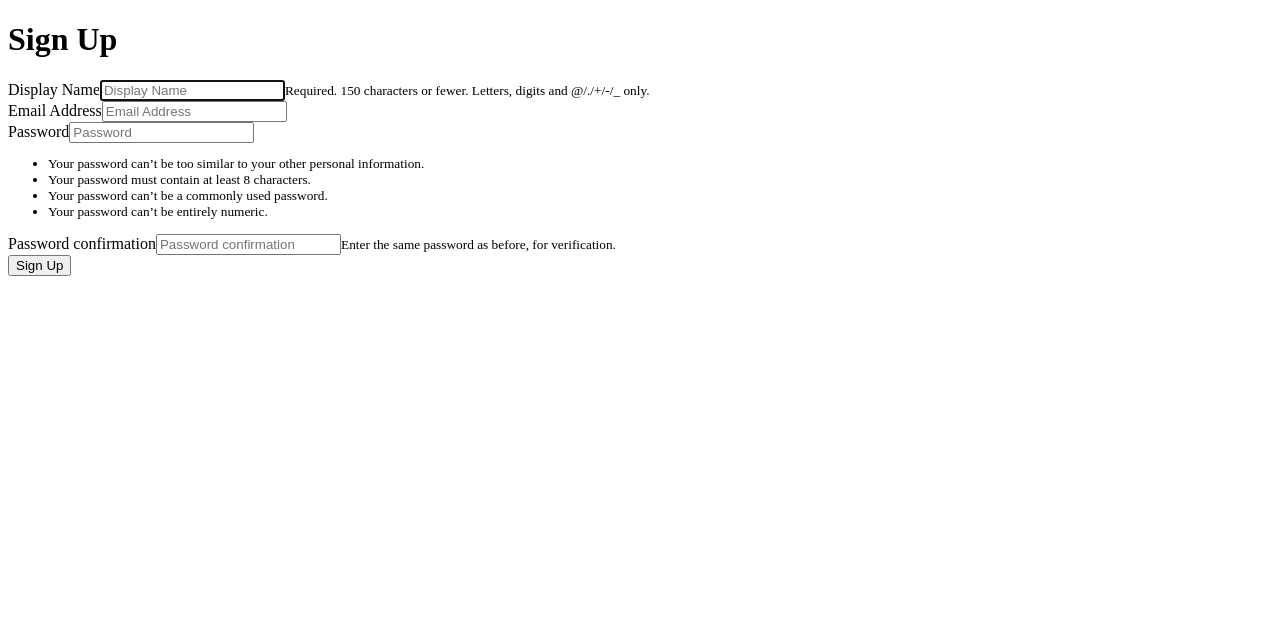
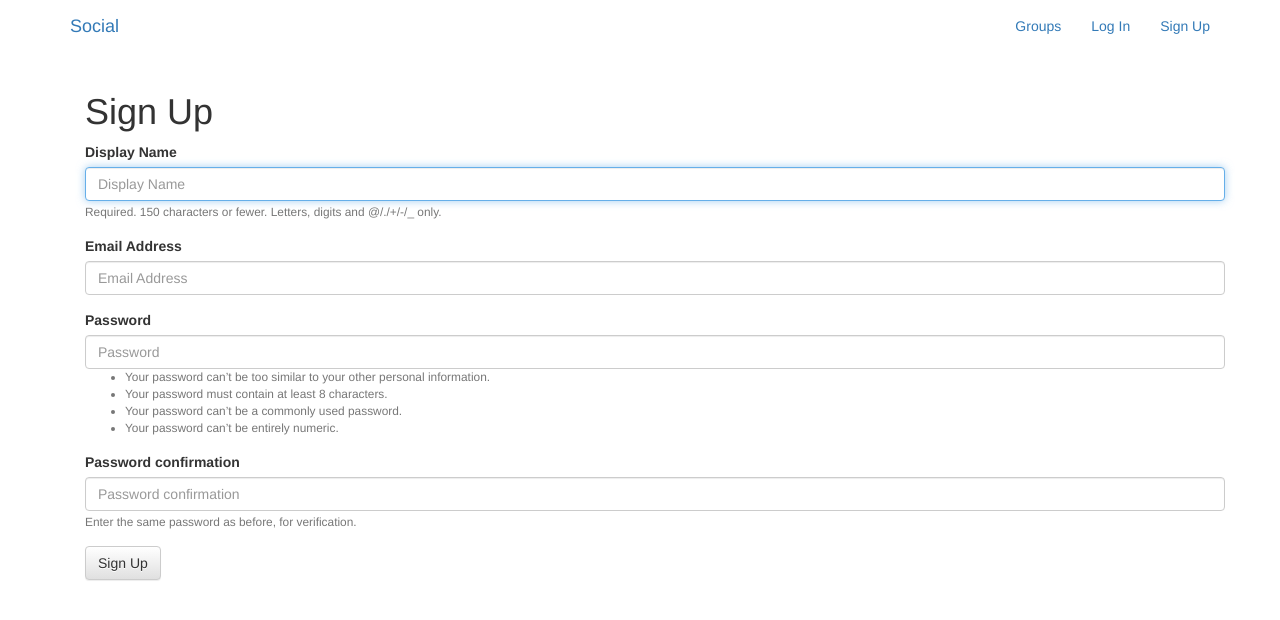
Before and after one commit to AkashBhuiyan/social_media_project, a Django app: page /accounts/signup/ in a window 1280 px wide. Shown: the top 620 px of the page. Run offline with Django 3.2, Linux system fonts and the light colour scheme; some libraries are stand-ins or nearby versions.

Commit message:
account app added.

```diff
--- a/social_media_proj/settings.py
+++ b/social_media_proj/settings.py
@@ -121,3 +121,6 @@ USE_TZ = True
 
 STATIC_URL = '/static/'
 STATICFILES_DIR = [os.path.join(BASE_DIR, 'static')]
+
+LOGIN_REDIRECT_URL = 'test'
+LOGOUT_REDIRECT_URL = 'thanks'
--- a/social_media_proj/urls.py
+++ b/social_media_proj/urls.py
@@ -23,4 +23,6 @@ urlpatterns = [
     url(r'^admin/', admin.site.urls),
     url(r'accounts/', include('accounts.urls', namespace='accounts')),
     url(r'accounts/', include('django.contrib.auth.urls')),
+    url(r'^test/$',views.TestPage.as_view(),name='test'),
+    url(r'^thanks/$', views.ThanksPage.as_view(), name='thanks')
 ]
--- a/social_media_proj/views.py
+++ b/social_media_proj/views.py
@@ -1,4 +1,10 @@
 from django.views.generic import TemplateView
+
+class TestPage(TemplateView):
+    template_name = 'test.html'
+
+class ThanksPage(TemplateView):
+    template_name = 'thanks.html'
 
 class HomePage(TemplateView):
     template_name = 'index.html'
--- a/templates/base.html
+++ b/templates/base.html
@@ -1,13 +1,38 @@
 <!DOCTYPE html>
+{% load staticfiles %}
 <html lang="en">
 <head>
     <meta charset="UTF-8">
-    <title>Title</title>
+    <title>Social</title>
+
+    <!--Bootstrap theme-->
+    <link rel="stylesheet" href="https://maxcdn.bootstrapcdn.com/bootstrap/3.3.7/css/bootstrap.min.css" integrity="sha384-BVYiiSIFeK1dGmJRAkycuHAHRg32OmUcww7on3RYdg4Va+PmSTsz/K68vbdEjh4u" crossorigin="anonymous">
+
+    <!-- Optional theme -->
+    <link rel="stylesheet" href="https://maxcdn.bootstrapcdn.com/bootstrap/3.3.7/css/bootstrap-theme.min.css" integrity="sha384-rHyoN1iRsVXV4nD0JutlnGaslCJuC7uwjduW9SVrLvRYooPp2bWYgmgJQIXwl/Sp" crossorigin="anonymous">
+
+    <!-- Latest compiled and minified JavaScript -->
+    <script src="https://maxcdn.bootstrapcdn.com/bootstrap/3.3.7/js/bootstrap.min.js" integrity="sha384-Tc5IQib027qvyjSMfHjOMaLkfuWVxZxUPnCJA7l2mCWNIpG9mGCD8wGNIcPD7Txa" crossorigin="anonymous"></script>
+
+    <!-- Fonts -->
+    <link href="https://fonts.googleapis.com/css?family=Montserrat|Russo+One" rel="stylesheet">
+
+    <!--master css-->
+    <link rel="stylesheet" href="{% static 'social_media_proj/css/master.css' %}">
+
 </head>
 <body>
-{% block content %}
 
-{% endblock %}
+{% include 'navbar.html' with brand_name='SocialMedia' %}
+
+<div class="container mycontent">
+
+    {% block content %}
+
+    {% endblock %}
+
+</div>
+
 
 </body>
 </html>
--- /dev/null
+++ b/templates/navbar.html
@@ -0,0 +1,19 @@
+<nav class="navbar mynav" role="navigation" id="navbar">
+    <div class="container">
+        <a class="navbar-brand mynav" href="{% url 'home' %}">Social</a>
+            <ul class="nav navbar-nav navbar-right">
+                {% if user.is_authenticated %}
+                    <li><a href="#">Post</a></li>
+                    <li><a href="#">Groups</a></li>
+                    <li><a href="#">Create Group</a></li>
+                    <li><a href="{% url 'accounts:logout' %}">Log Out</a></li>
+                {% else %}
+                    <li><a href="#">Groups</a></li>
+                    <li><a href="{% url 'accounts:login' %}">Log In</a></li>
+                    <li><a href="{% url 'accounts:signup' %}">Sign Up</a></li>
+
+                {% endif %}
+
+            </ul>
+    </div>
+</nav>
--- /dev/null
+++ b/templates/test.html
@@ -0,0 +1,4 @@
+{% extends 'base.html' %}
+{% block content %}
+    <h1>You are now Logged in!</h1>
+{% endblock %}
--- /dev/null
+++ b/templates/thanks.html
@@ -0,0 +1,5 @@
+{% extends 'base.html' %}
+
+{% block content %}
+<h1>Thanks for visiting, come back soon!</h1>
+{% endblock0 %}
```
Also changed, not shown: db.sqlite3.
